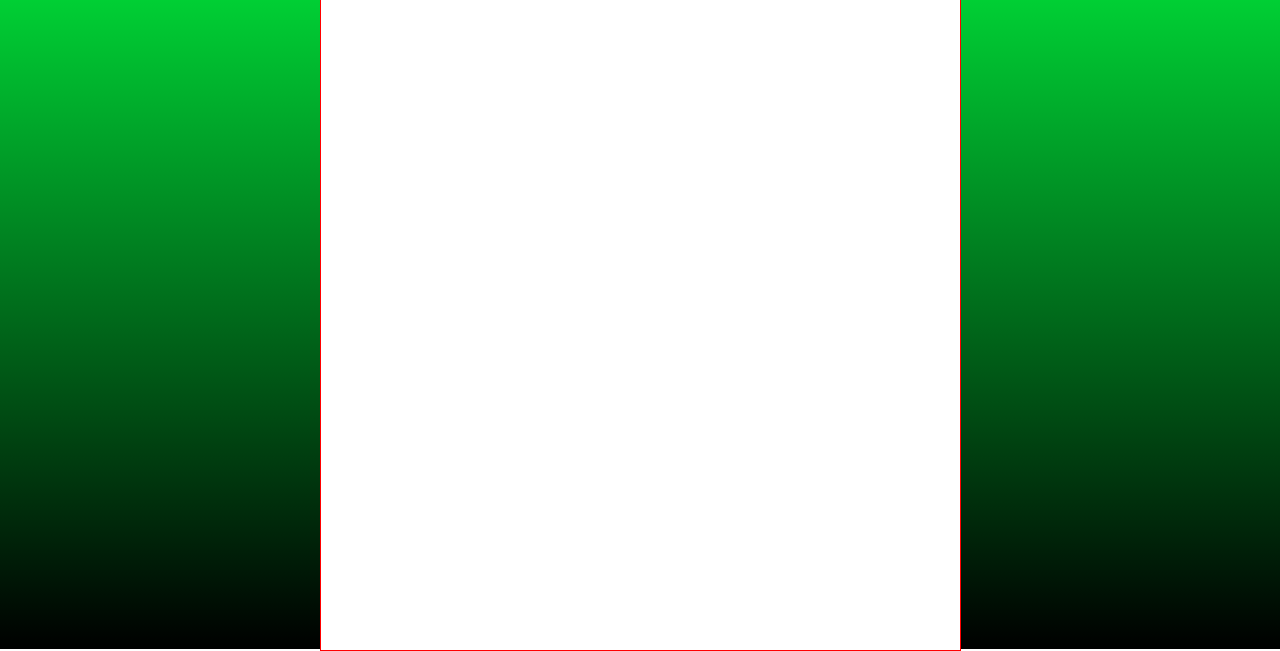
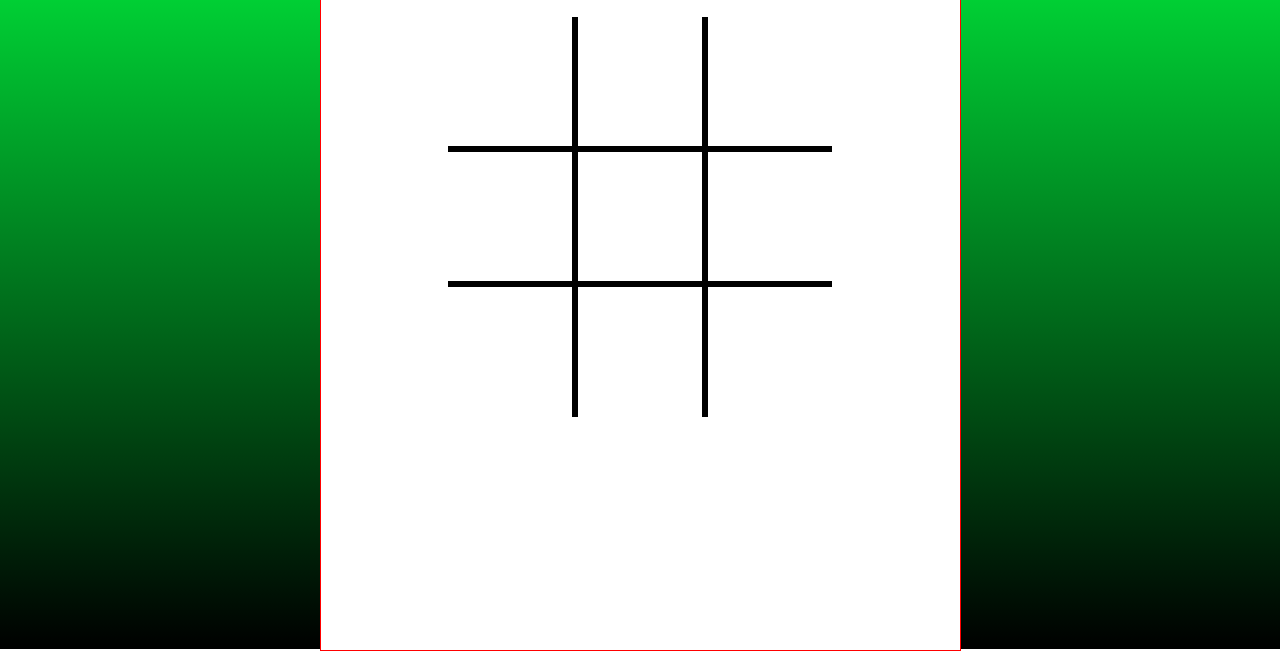
Before and after one commit to RandyGitProjects/tictactoe, a plain HTML site: page index.html in a window 1280 px wide. Shown: the part 151-802 px from the top of the page. Drawn offline with Linux system fonts and the light colour scheme.

Commit message:
Refactor the styling for the game board as the ID's were changed

```diff
--- a/styles.css
+++ b/styles.css
@@ -25,28 +25,28 @@ body {
   }
 
 .game-board{
-    margin-top: 200px;
+    margin-top: 100px;
     display: inline-grid;
     grid-template-columns: auto auto auto;
     height: 50vh;
     width: 30vw;
 }
 
-#grid-one,
-#grid-two,
-#grid-three,
-#grid-four,
-#grid-five,
-#grid-six {
+.grid-item:nth-child(1),
+.grid-item:nth-child(2),
+.grid-item:nth-child(3),
+.grid-item:nth-child(4),
+.grid-item:nth-child(5),
+.grid-item:nth-child(6){
     border-bottom: 6px solid black;
 }
 
-#grid-one,
-#grid-four,
-#grid-seven,
-#grid-two,
-#grid-five,
-#grid-eight{
+.grid-item:nth-child(1),
+.grid-item:nth-child(2),
+.grid-item:nth-child(4),
+.grid-item:nth-child(5),
+.grid-item:nth-child(7),
+.grid-item:nth-child(8){
     border-right: 6px solid black;
 }
 
```
